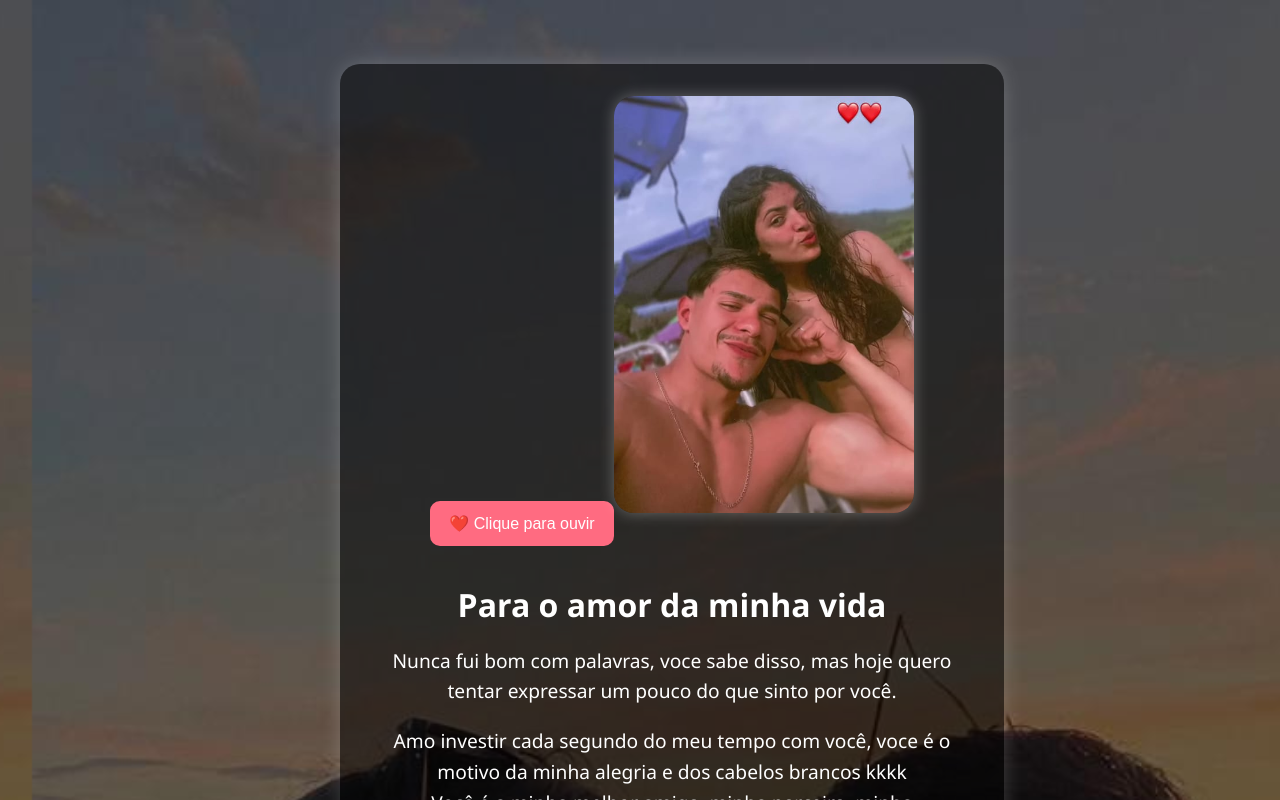
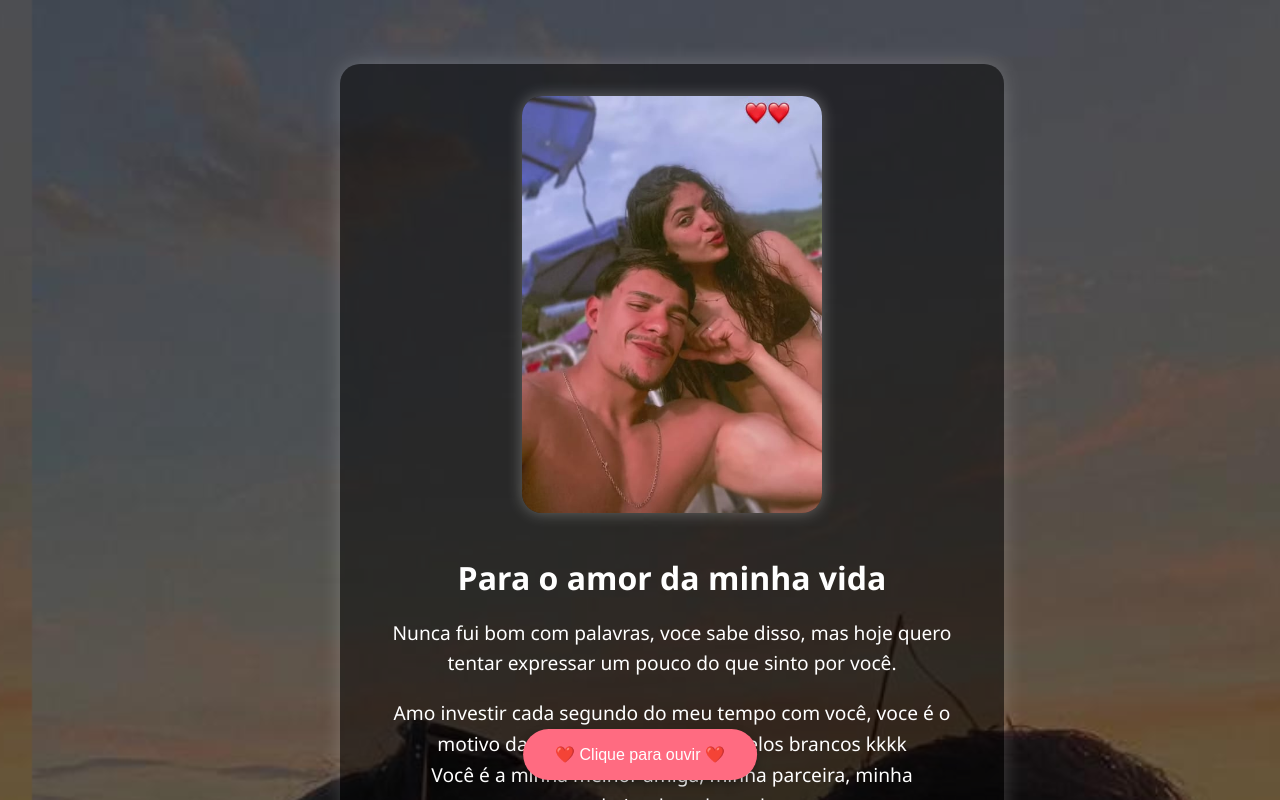
Before and after one commit to Gabrieu09/Projeto-teste, a React (Vite) app: page / in a window 1280 px wide. Shown: the top 800 px of the page. Built offline with nearby package versions, Linux system fonts and the light colour scheme.

Commit message:
alteração do texto

```diff
--- a/index.html
+++ b/index.html
@@ -4,7 +4,7 @@
     <meta charset="UTF-8" />
     <link rel="icon" type="image/svg+xml" href="/logo.svg" />
     <meta name="viewport" content="width=device-width, initial-scale=1.0" />
-    <title>Minha declaração</title>
+    <title>Carta ❤️</title>
   </head>
   <body>
     <div id="root"></div>
--- a/src/components/LoveMessage.jsx
+++ b/src/components/LoveMessage.jsx
@@ -21,10 +21,10 @@ const LoveMessage = () => {
       <audio ref={audioRef} src="/musica.mp3" loop />
 
       {!playing && (
-        <button className="botao-play" onClick={handlePlay}>
-          ❤️ Clique para ouvir
-        </button>
-      )}
+  <button className="botao-play-fixed" onClick={handlePlay}>
+    ❤️ Clique para ouvir ❤️
+  </button>
+)}
 
       <img src="/casal.jpg" alt="Casal" className="casal-img" />
 
@@ -40,10 +40,10 @@ const LoveMessage = () => {
          <p></p>
          Viver a vida com voce é sem dúvida a coisa mais prazerosa que existe, amo partilhar a vida com voce e obrigado por
          me fazer parte da sua.<br />
-
+          <p></p>
 
         <br />
-        Biro, te amo do tamanho do seu estresse ❤️
+        te amo do tamanho do seu estresse ❤️
        <br />
 
         <p>&nbsp;</p>
--- a/src/styles/App.css
+++ b/src/styles/App.css
@@ -45,17 +45,23 @@ body, html, #root {
   font-size: 1.2rem;
   line-height: 1.6;
 }
-.botao-play {
+.botao-play-fixed {
+  position: fixed;
+  bottom: 20px;
+  left: 50%;
+  transform: translateX(-50%);
   background-color: #ff6b81;
   border: none;
-  padding: 0.8rem 1.2rem;
-  border-radius: 10px;
+  padding: 1rem 2rem;
+  border-radius: 999px;
   font-size: 1rem;
   color: white;
   cursor: pointer;
-  margin-bottom: 1rem;
-  transition: 0.3s ease;
+  box-shadow: 0 4px 10px rgba(0, 0, 0, 0.3);
+  z-index: 1000;
+  transition: background 0.3s ease;
 }
+
 
 .botao-play:hover {
   background-color: #ff4757;
```
